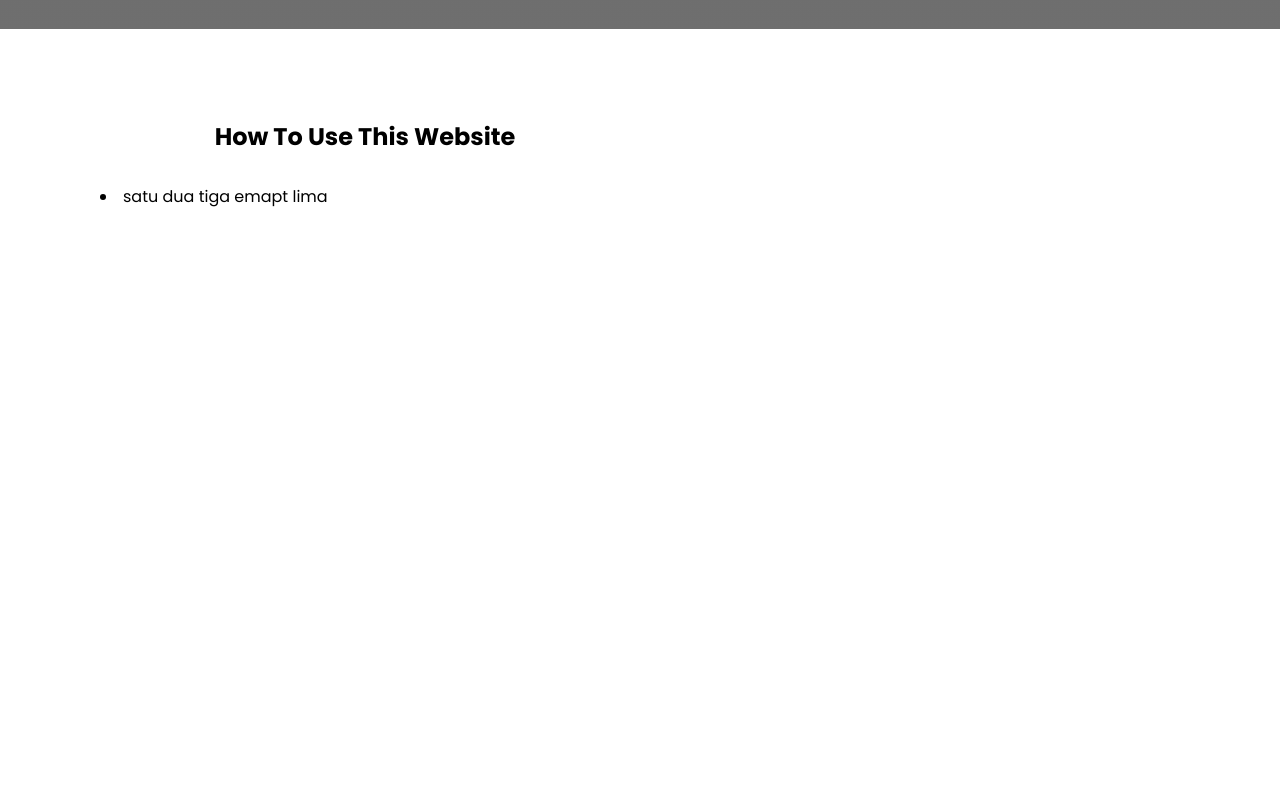
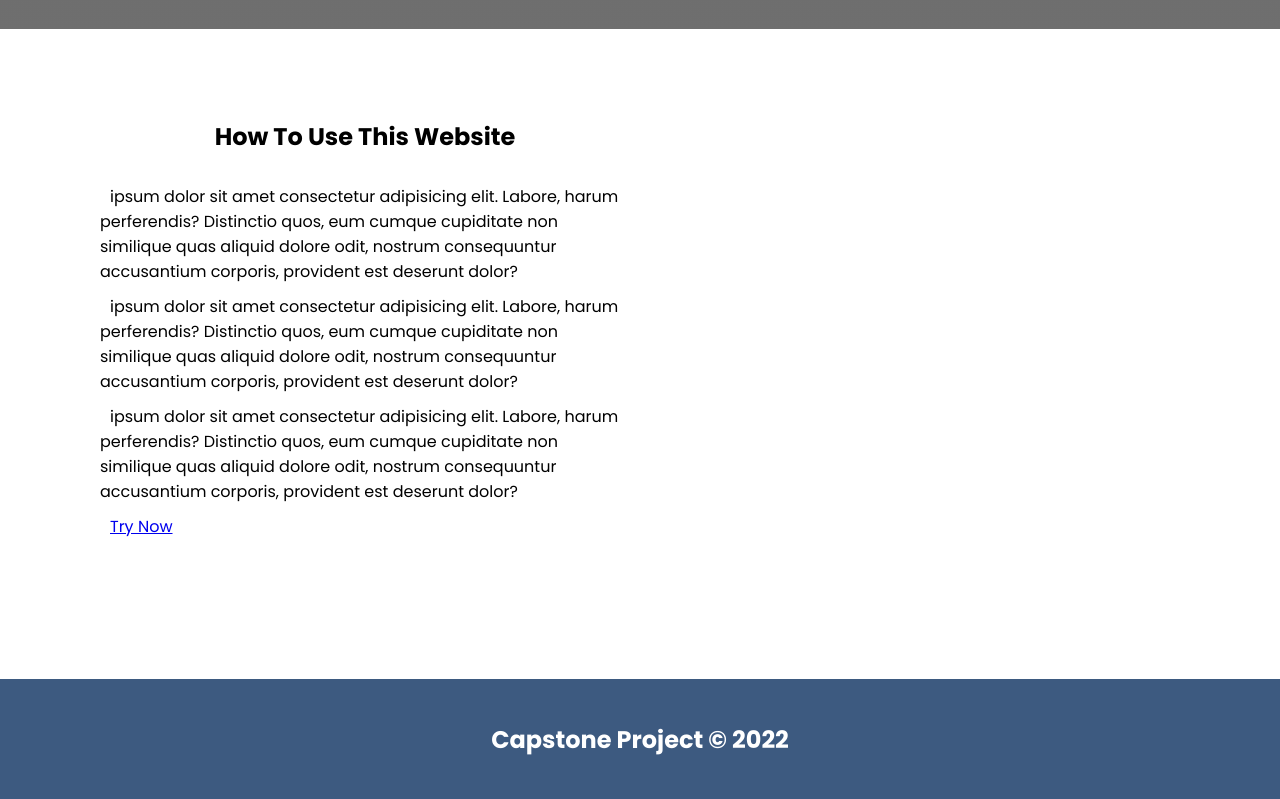
Before and after one commit to RipanRenaldi/buahin, a website built with webpack: page src/html/upload.html in a window 1280 px wide. Shown: the part 571-1370 px from the top of the page. Before the commit the page ends 880 px from the top, so only its background shows below. Built offline with nearby package versions, Linux system fonts and the light colour scheme; grey boxes are pictures that could not be loaded.

Commit message:
update upload page

```diff
--- a/src/html/upload.html
+++ b/src/html/upload.html
@@ -96,7 +96,34 @@
         <div class="content-details">
           <div class="how-to">
             <h1>How To Use This Website</h1>
-            <li class="row">satu dua tiga emapt lima</li>
+            <div>
+              <div class="row">
+                <img src="" alt="" id="no-1"/>
+                <span class="step"> ipsum dolor sit amet consectetur adipisicing elit. Labore,
+                  harum perferendis? Distinctio quos, eum cumque cupiditate non
+                  similique quas aliquid dolore odit, nostrum consequuntur
+                  accusantium corporis, provident est deserunt dolor?</span>
+              </div>
+              <div class="row">
+                <img src="" alt="" id="no-2"/>
+                <span class="step"> ipsum dolor sit amet consectetur adipisicing elit. Labore,
+                  harum perferendis? Distinctio quos, eum cumque cupiditate non
+                  similique quas aliquid dolore odit, nostrum consequuntur
+                  accusantium corporis, provident est deserunt dolor?</span>
+              </div>
+              <div class="row">
+                <img src="" alt="" id="no-3"/>
+                <span class="step"> ipsum dolor sit amet consectetur adipisicing elit. Labore,
+                  harum perferendis? Distinctio quos, eum cumque cupiditate non
+                  similique quas aliquid dolore odit, nostrum consequuntur
+                  accusantium corporis, provident est deserunt dolor?</span>
+              </div>
+              <div class="row">
+                <img src="" alt="" id="no-4"/>
+                <span class="step"> <a href="./upload.html">Try Now</a></span>
+              </div>
+
+            </div>
           </div>
           <div class="right-image">
             <img src="" alt="" id="right-image" />
@@ -104,5 +131,8 @@
         </div>
       </article>
     </main>
+    <footer>
+      <h2>Capstone Project &copy; 2022</h2>
+    </footer>
   </body>
 </html>
```
